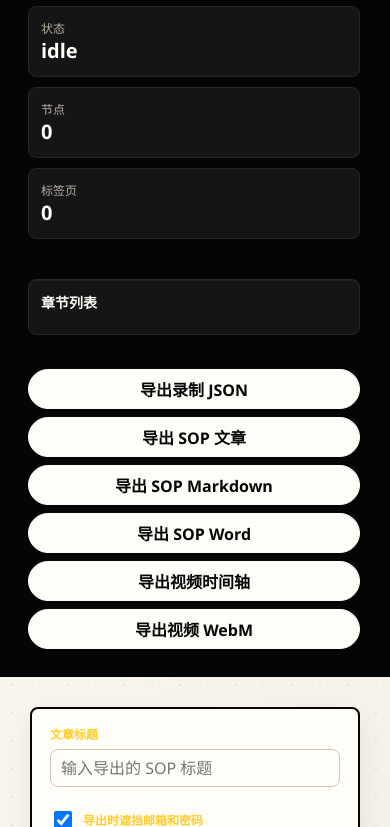
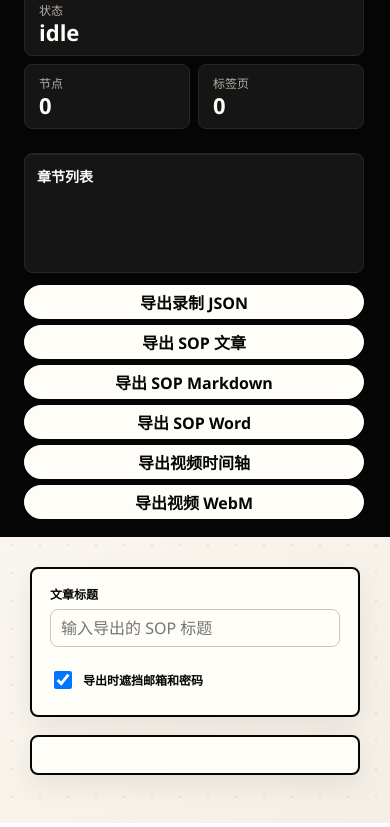
Before and after one commit to GhhosttTT/article_record, a browser extension: page extension/viewer.html in a window 390 px wide. Shown: the part 111-938 px from the top of the page. Drawn offline with Linux system fonts and the light colour scheme.

Commit message:
Fix preview sidebar scrolling layout

```diff
--- a/extension/viewer.css
+++ b/extension/viewer.css
@@ -697,14 +697,139 @@ button:hover:not(:disabled) {
   background: #fffdf8;
 }
 
+body {
+  height: 100vh;
+  min-height: 0;
+  overflow: hidden;
+}
+
+.sidebar {
+  position: relative;
+  height: 100vh;
+  min-height: 0;
+  gap: 12px;
+  overflow: hidden;
+  padding: 18px 24px;
+}
+
+.sidebar h1 {
+  margin-bottom: 6px;
+  font-size: 28px;
+  line-height: 1.1;
+}
+
+.summary {
+  grid-template-columns: 1fr 1fr;
+  gap: 8px;
+  margin-bottom: 0;
+}
+
+.summary div {
+  min-height: 58px;
+  padding: 9px 14px;
+}
+
+.summary div:first-child {
+  grid-column: 1 / -1;
+}
+
+.summary span {
+  margin-bottom: 2px;
+  font-size: 12px;
+}
+
+.summary strong {
+  font-size: 22px;
+  line-height: 1;
+}
+
+.privacy-audit {
+  margin-bottom: 0;
+}
+
+.privacy-card {
+  display: flex;
+  align-items: center;
+  gap: 10px;
+  min-height: 44px;
+  padding: 9px 14px;
+}
+
+.privacy-card strong {
+  flex: 0 0 auto;
+  font-size: 14px;
+}
+
+.privacy-card span {
+  min-width: 0;
+  overflow: hidden;
+  color: #fffdf8;
+  font-size: 13px;
+  line-height: 1.2;
+  text-overflow: ellipsis;
+  white-space: nowrap;
+}
+
+.chapter-nav {
+  display: flex;
+  flex: 1 1 auto;
+  flex-direction: column;
+  min-height: 120px;
+  margin-bottom: 0;
+  overflow: hidden;
+}
+
+.chapter-nav > strong {
+  flex: 0 0 auto;
+  margin-bottom: 8px;
+}
+
+#chapterList {
+  flex: 1 1 auto;
+  min-height: 0;
+  max-height: none;
+  overflow: auto;
+  padding-right: 4px;
+}
+
+.actions {
+  position: static;
+  flex: 0 0 auto;
+  gap: 6px;
+  margin-top: 0;
+  padding-top: 0;
+}
+
+.actions button {
+  min-height: 34px;
+}
+
+.content {
+  height: 100vh;
+  max-width: none;
+  overflow-y: auto;
+}
+
+.export-options span {
+  color: #050505;
+}
+
 @media (max-width: 820px) {
   body {
     display: block;
+    height: auto;
+    overflow: auto;
   }
 
   .sidebar {
     position: static;
     height: auto;
+    overflow: visible;
+  }
+
+  .content {
+    height: auto;
+    overflow: visible;
   }
 
   .step-header {
```
Also changed, not shown: tools/package_extension.js (+2 -14 lines), dist/package/sop-recorder-mvp/viewer.css, 2 other files.
